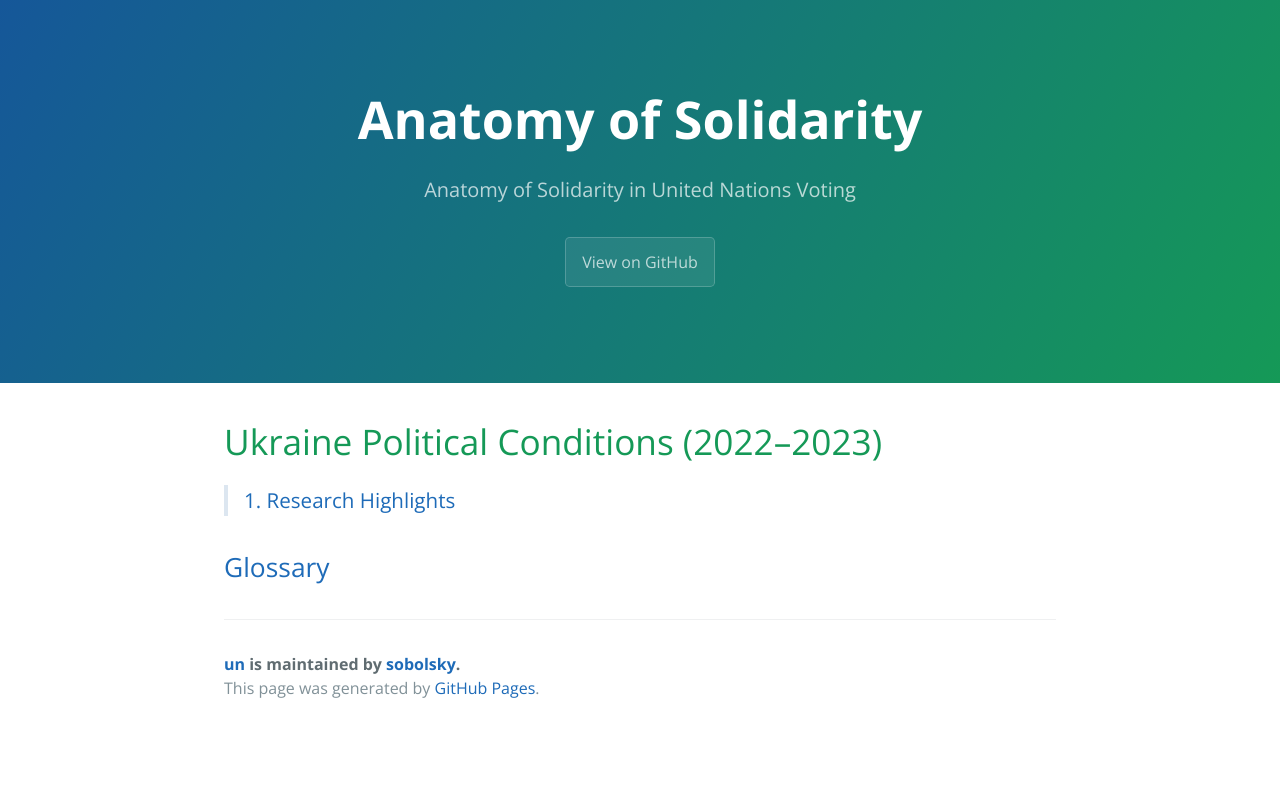
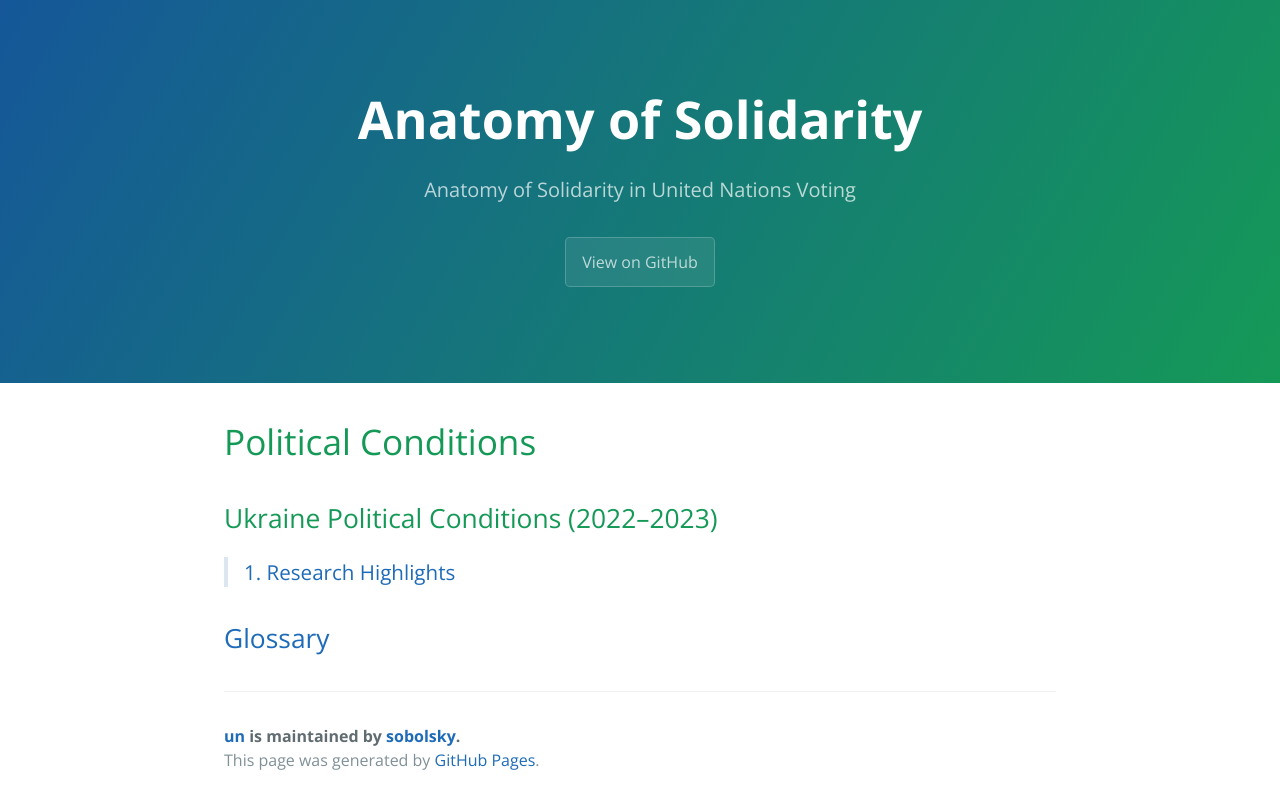
Before and after one commit to sobolsky/un, a Jekyll site: the page built from index.md, in a window 1280 px wide. Shown: the top 809 px of the page. Built offline with Jekyll 4.4.1, drawn with Linux system fonts in a browser that asks for light colours.

Commit message:
Update index.md

```diff
--- a/index.md
+++ b/index.md
@@ -6,8 +6,8 @@ show_downloads: false
 google_analytics:
 theme: jekyll-theme-cayman
 ---
-
-# Ukraine Political Conditions (2022–2023)
-> ### [1. Research Highlights](https://sobolsky.github.io/upc/)
+# Political Conditions
+## Ukraine Political Conditions (2022–2023)
+> ### [1. Research Highlights](https://sobolsky.github.io/upc/01)
 
 ## [Glossary](https://sobolsky.github.io/un/glossary)
```
